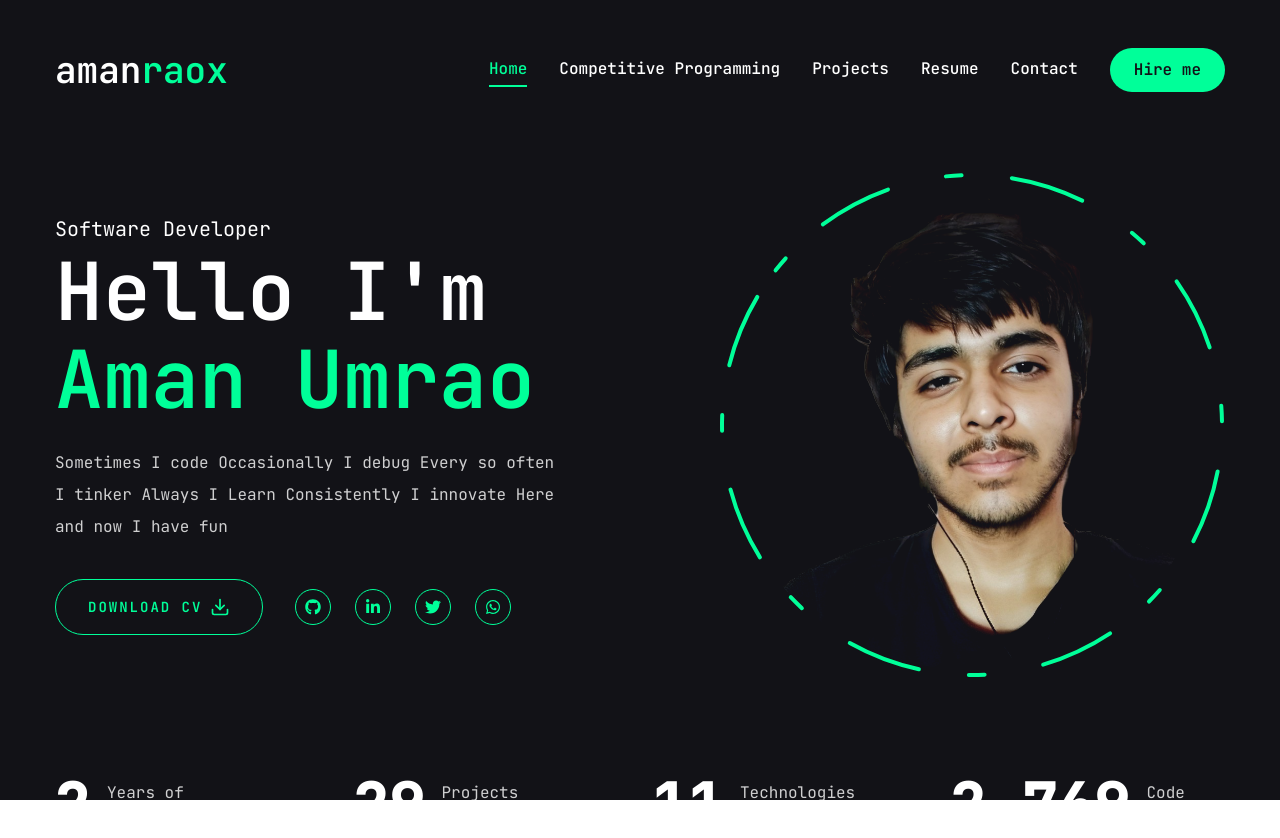
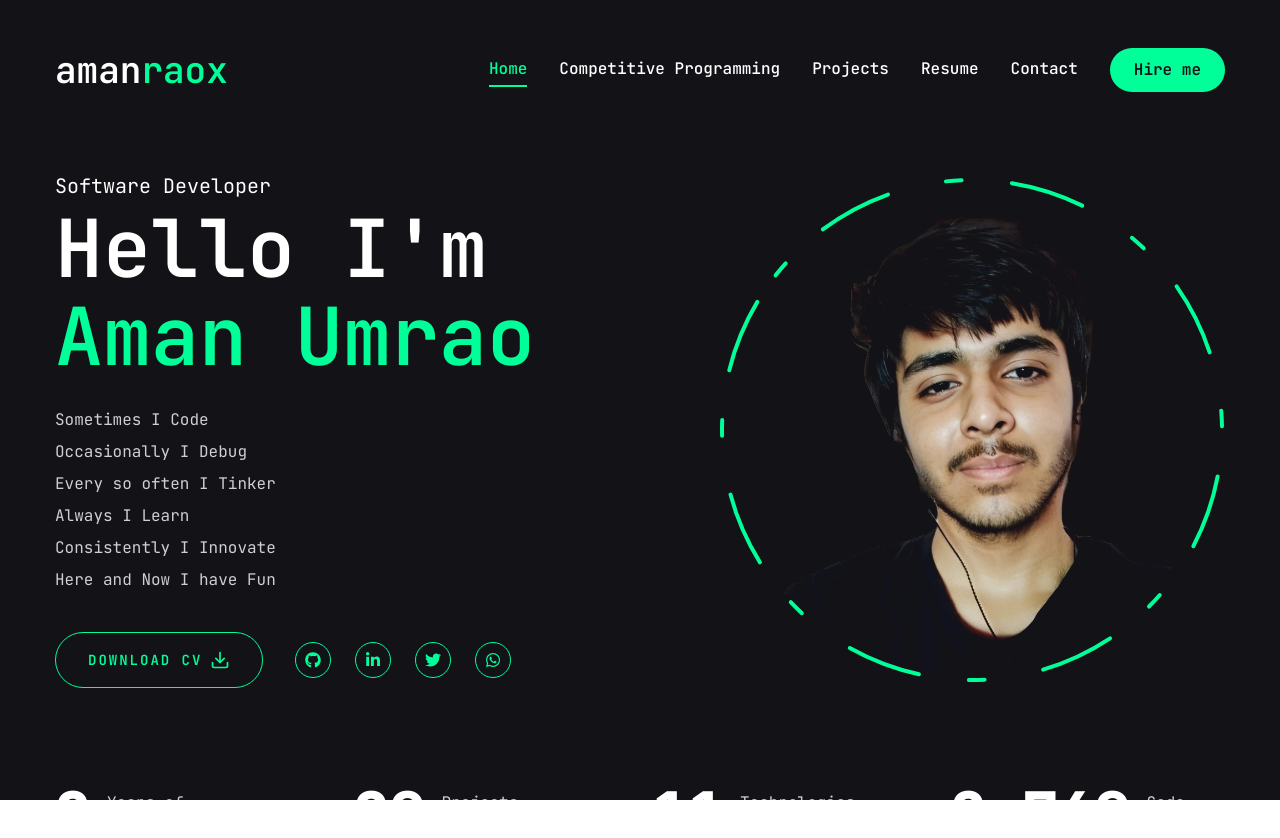
Before and after one commit to amanraox/amanraox-portfolio, a Next.js app: page / in a window 1280 px wide. Shown: the top 838 px of the page. Built offline with nearby package versions, Linux system fonts and the light colour scheme.

Commit message:
Update page.jsx

```diff
--- a/app/page.jsx
+++ b/app/page.jsx
@@ -17,12 +17,12 @@ const Home = () => {
           <h1 className="h1 mb-6">
             Hello I'm<br/><span className="text-accent">Aman Umrao</span>
           </h1>
-          <p className="max-w-[500px] mb-9 text-white/80  ">Sometimes I code
-          Occasionally I debug
-          Every so often I tinker
-          Always I Learn
-          Consistently I innovate
-          Here and now I have fun</p>
+          <p className="max-w-[500px] mb-9 text-white/80  ">Sometimes I Code<br></br>
+          Occasionally I Debug<br></br>
+          Every so often I Tinker<br></br>
+          Always I Learn<br></br>
+          Consistently I Innovate<br></br>
+          Here and Now I have Fun</p>
           {/* btn and socials */}
           <div className="flex flex-col xl:flex-row items-center gap-8">
             <Button variant="outline" size="lg" className="uppercase flex items-center gap-2">
```
